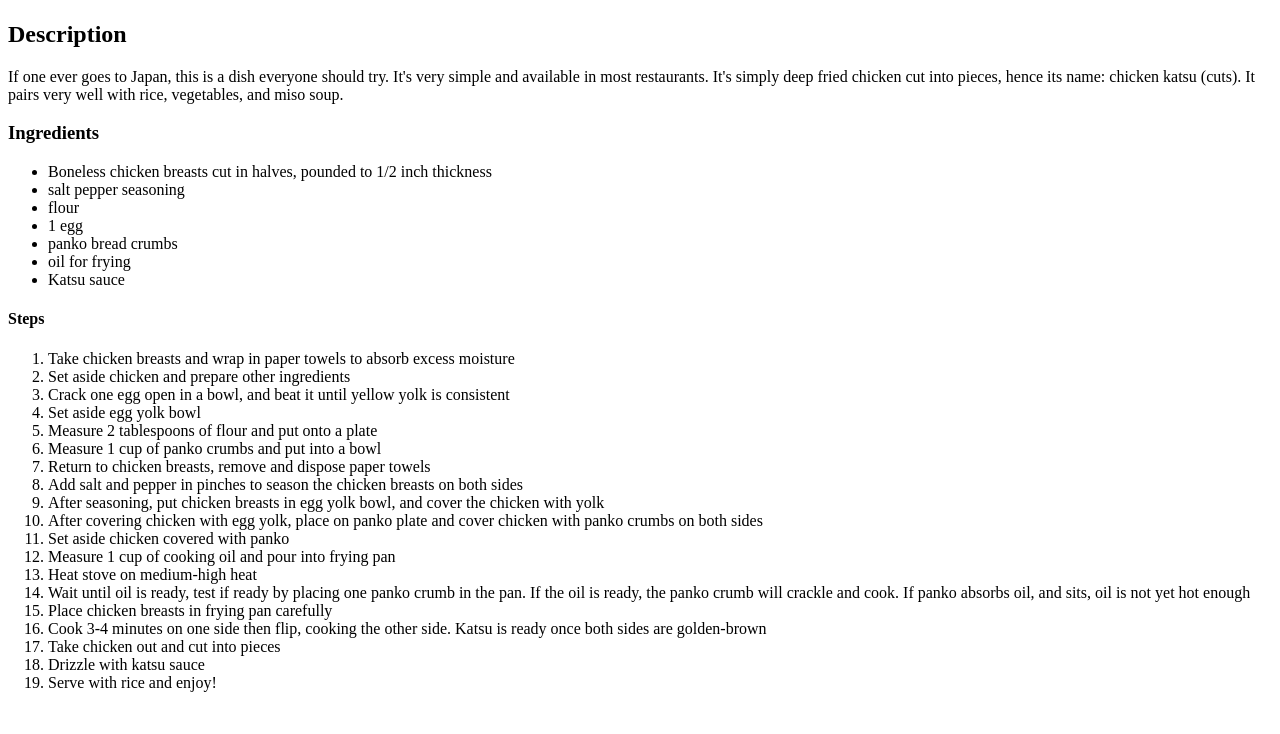
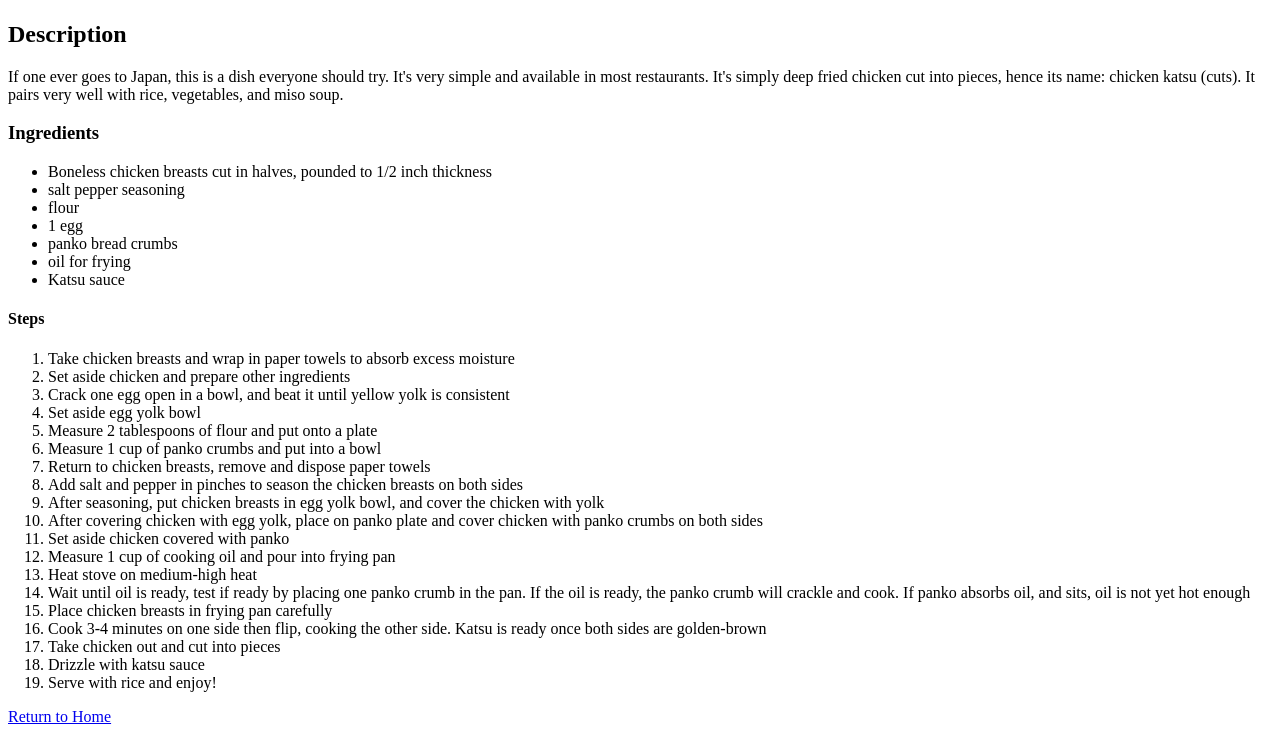
Before and after one commit to kiabe/odin-recipes, a plain HTML site: page recipes/katsu.html in a window 1280 px wide. Shown: the part 545-1279 px from the top of the page. Before the commit the page ends 1253 px from the top, so only its background shows below. Drawn offline with Linux system fonts and the light colour scheme.

Commit message:
Add home page return link to Katsu page

```diff
--- a/recipes/katsu.html
+++ b/recipes/katsu.html
@@ -43,5 +43,6 @@
             <li>Drizzle with katsu sauce</li>
             <li>Serve with rice and enjoy!</li>
         </ol>
+        <a href="../index.html">Return to Home</a>
     </body>
 </html>
```
